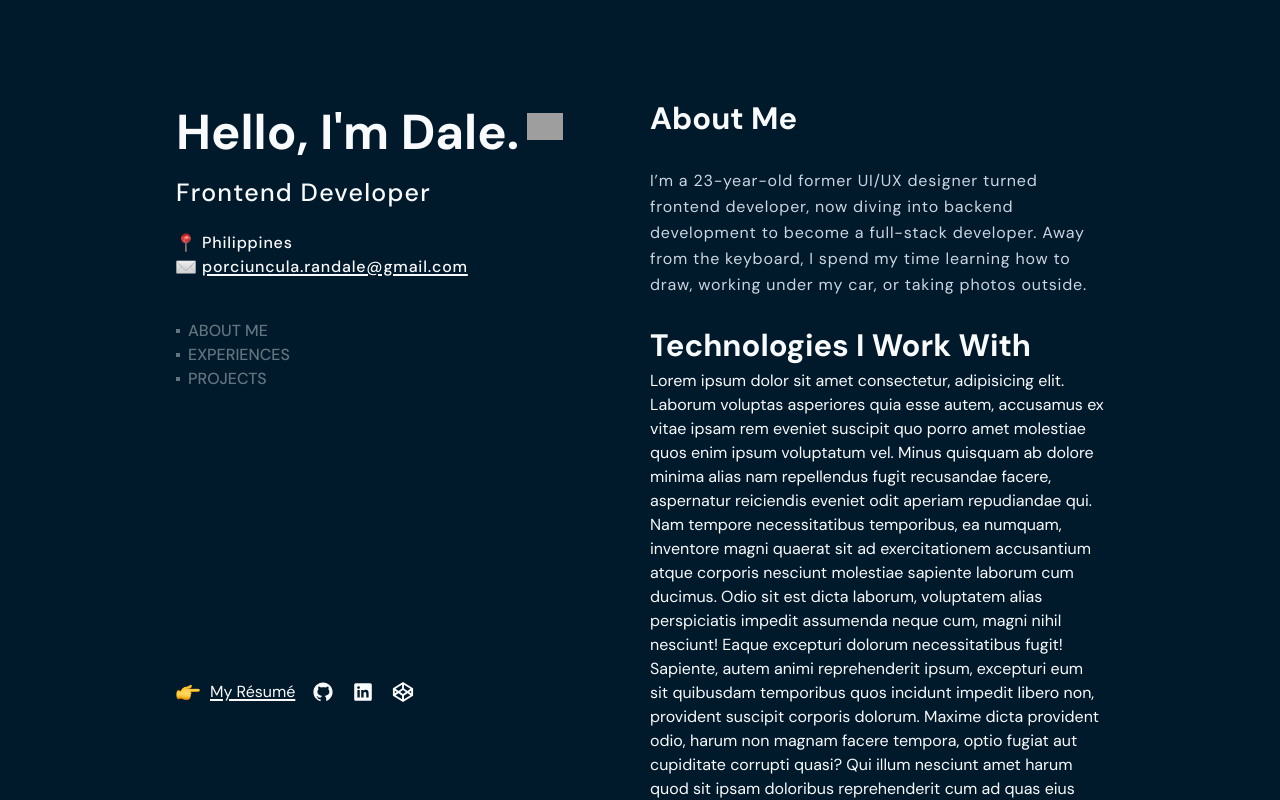
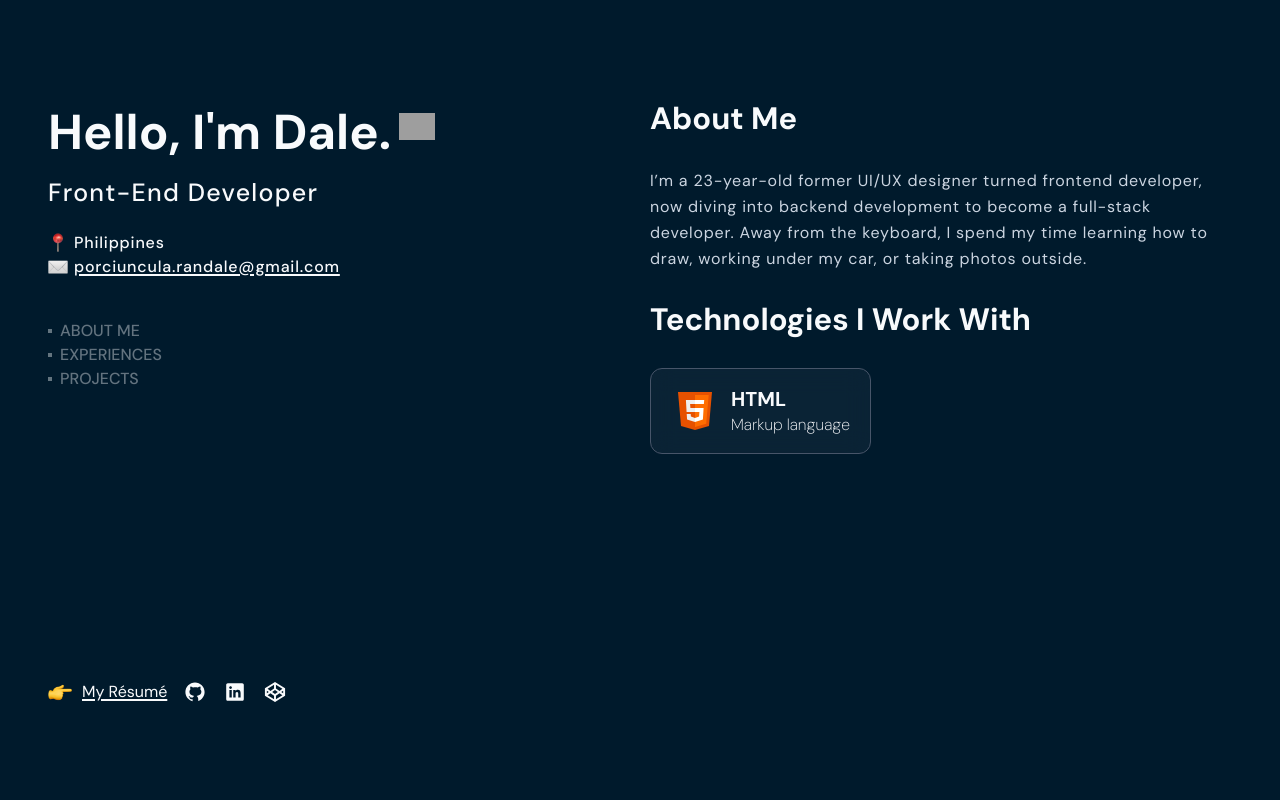
Before and after one commit to 1Deeeeyl/v1Portfolio, a React (Vite) app: page / in a window 1280 px wide. Shown: the top 800 px of the page. Built offline with nearby package versions, Linux system fonts and the light colour scheme; grey boxes are pictures that could not be loaded.

Commit message:
added card template

```diff
--- a/src/components/aboutMe/AboutMe.jsx
+++ b/src/components/aboutMe/AboutMe.jsx
@@ -1,4 +1,5 @@
 // import React from 'react'
+import Technologies from "../Technologies/Technologies";
 import "./AboutMe.css"
 
 function AboutMe() {
@@ -16,67 +17,10 @@ function AboutMe() {
         </p>
       </section>
       <section>
-        <h3 className="font-sans font-bold category">
+        <h2 className="font-sans font-bold category mb-[25px]">
           Technologies I Work With
-        </h3>
-        <p>
-          Lorem ipsum dolor sit amet consectetur, adipisicing elit. Laborum
-          voluptas asperiores quia esse autem, accusamus ex vitae ipsam rem
-          eveniet suscipit quo porro amet molestiae quos enim ipsum voluptatum
-          vel. Minus quisquam ab dolore minima alias nam repellendus fugit
-          recusandae facere, aspernatur reiciendis eveniet odit aperiam
-          repudiandae qui. Nam tempore necessitatibus temporibus, ea numquam,
-          inventore magni quaerat sit ad exercitationem accusantium atque
-          corporis nesciunt molestiae sapiente laborum cum ducimus. Odio sit est
-          dicta laborum, voluptatem alias perspiciatis impedit assumenda neque
-          cum, magni nihil nesciunt! Eaque excepturi dolorum necessitatibus
-          fugit! Sapiente, autem animi reprehenderit ipsum, excepturi eum sit
-          quibusdam temporibus quos incidunt impedit libero non, provident
-          suscipit corporis dolorum. Maxime dicta provident odio, harum non
-          magnam facere tempora, optio fugiat aut cupiditate corrupti quasi? Qui
-          illum nesciunt amet harum quod sit ipsam doloribus reprehenderit cum
-          ad quas eius itaque autem at dolor reiciendis sapiente inventore porro
-          quia error, in eligendi. Provident, maiores accusamus, repellat
-          recusandae blanditiis deleniti eligendi sunt amet ipsam fugit, ad modi
-          molestias quod laboriosam. Corrupti, deleniti! Ex voluptas sunt quia
-          accusantium neque consectetur. Repellendus molestiae fuga quam
-          laboriosam natus nihil ab modi cupiditate ut aperiam est, velit ipsam
-          architecto assumenda ratione officiis voluptatibus asperiores, quae
-          obcaecati ad eligendi facilis? Ducimus magni enim corrupti similique,
-          ut recusandae. Aliquid fuga dolores voluptate explicabo illum eos sed
-          rerum iusto ea est delectus quasi assumenda incidunt id molestias
-          soluta rem sint ad, et commodi sunt impedit possimus magni? Molestias
-          nam consectetur sapiente quisquam! Unde mollitia quisquam laudantium
-          esse a impedit? Ipsum, sint suscipit. Dolor pariatur, mollitia aliquid
-          ea iste incidunt accusamus, exercitationem error doloremque placeat
-          tempore neque optio perspiciatis a ex voluptatum delectus ullam
-          eveniet consectetur ab veniam aliquam nobis eius? Perferendis
-          necessitatibus corporis, dignissimos nam vero ullam saepe, laborum hic
-          autem ab amet deserunt. Culpa rem ducimus natus atque tempore.
-          Accusantium debitis eius quae nesciunt tempore velit dolor id, ratione
-          quisquam voluptatem praesentium quas labore. Eius omnis et expedita
-          ad. Ut tempora voluptatum nostrum soluta reprehenderit, exercitationem
-          explicabo. Quaerat rerum tempore cupiditate temporibus sit inventore,
-          eos illo velit necessitatibus aut magni quia cumque totam numquam
-          sequi, quibusdam ratione. Qui quia vero corporis nisi ducimus. Ex
-          error totam sunt, porro, facilis fugit, ea doloremque architecto
-          perspiciatis laudantium non perferendis aspernatur cumque nihil
-          dignissimos eius nostrum officia iure. Consectetur voluptatibus
-          explicabo maxime commodi, tenetur laboriosam quisquam totam recusandae
-          quas! Culpa, dolore qui voluptatem aliquam alias dolorum architecto
-          distinctio quos aut exercitationem. Ea labore totam accusamus
-          dignissimos nam, soluta iusto quisquam consectetur, laborum, et optio
-          quo omnis dolor? Quae dolorem aspernatur laboriosam ab soluta itaque
-          esse nobis sed sequi? Quae quis tenetur delectus amet dolorum
-          reiciendis laboriosam libero id quam iure, minus porro ut temporibus
-          omnis labore perferendis illum. Sed quisquam iure ut sapiente placeat
-          obcaecati recusandae hic dicta quis numquam dolore ipsam ipsa repellat
-          praesentium temporibus aliquam voluptas vitae, suscipit tempora
-          eligendi? Sint nisi ipsam optio totam ad. Unde, reiciendis ad. Quae
-          quod laudantium ad obcaecati placeat beatae velit dolor officiis
-          adipisci, voluptatem optio corrupti accusantium sunt amet in, qui ex
-          dolores esse.
-        </p>
+        </h2>
+        <Technologies></Technologies>
       </section>
     </section>
   );
--- a/src/components/header/Header.jsx
+++ b/src/components/header/Header.jsx
@@ -12,7 +12,7 @@ function Header() {
           <span className="inline-block ml-2 align-center hand size-9"></span>
         </h1>
         <h2 className="mt-1 font-sans font-medium tracking-wider title">
-          Frontend Developer
+          Front-End Developer
         </h2>
         <p className="flex items-center mt-5 font-sans font-medium tracking-wider">
           <img
--- /dev/null
+++ b/src/components/technologies/Technologies.jsx
@@ -0,0 +1,39 @@
+// import React from 'react'
+
+function Technologies() {
+  return (
+    <ul className="lg:flex">
+      <li>
+          <div className="flex items-center w-full gap-3 px-5 py-4 border bg-slate-500/10 rounded-xl border-slate-600 backdrop-blur-md">
+            <svg
+              xmlns="http://www.w3.org/2000/svg"
+              x="0px"
+              y="0px"
+              width="100"
+              height="100"
+              viewBox="0 0 48 48"
+              className="size-12 "
+            >
+              <path fill="#E65100" d="M41,5H7l3,34l14,4l14-4L41,5L41,5z"></path>
+              <path fill="#FF6D00" d="M24 8L24 39.9 35.2 36.7 37.7 8z"></path>
+              <path
+                fill="#FFF"
+                d="M24,25v-4h8.6l-0.7,11.5L24,35.1v-4.2l4.1-1.4l0.3-4.5H24z M32.9,17l0.3-4H24v4H32.9z"
+              ></path>
+              <path
+                fill="#EEE"
+                d="M24,30.9v4.2l-7.9-2.6L15.7,27h4l0.2,2.5L24,30.9z M19.1,17H24v-4h-9.1l0.7,12H24v-4h-4.6L19.1,17z"
+              ></path>
+            </svg>
+            <div className="flex flex-col ">
+              <h3 className="text-xl font-bold">HTML</h3>
+              <span className="font-light">Markup language</span>
+            </div>
+          </div>
+
+      </li>
+    </ul>
+  );
+}
+
+export default Technologies;
--- a/src/container/Container.jsx
+++ b/src/container/Container.jsx
@@ -4,7 +4,7 @@ import RightColumn from "./RightColumn";
 
 function Container() {
   return (
-    <div className="max-w-screen-lg min-h-screen gap-5 px-6 py-16 mx-auto lg:flex lg:justify-between md:px-12 md:py-20 lg:py-0">
+    <div className="max-w-screen-xl min-h-screen gap-5 px-6 py-16 mx-auto lg:flex lg:justify-between md:px-12 md:py-20 lg:py-0">
       <LeftColumn />
       <RightColumn />
     </div>
--- a/src/index.css
+++ b/src/index.css
@@ -62,6 +62,7 @@ body {
   -webkit-font-smoothing: antialiased;
   background-color: var(--background-color);
   color: rgb(248 250 252);
+
 }
 
 /* 5. Improve media defaults */
```
